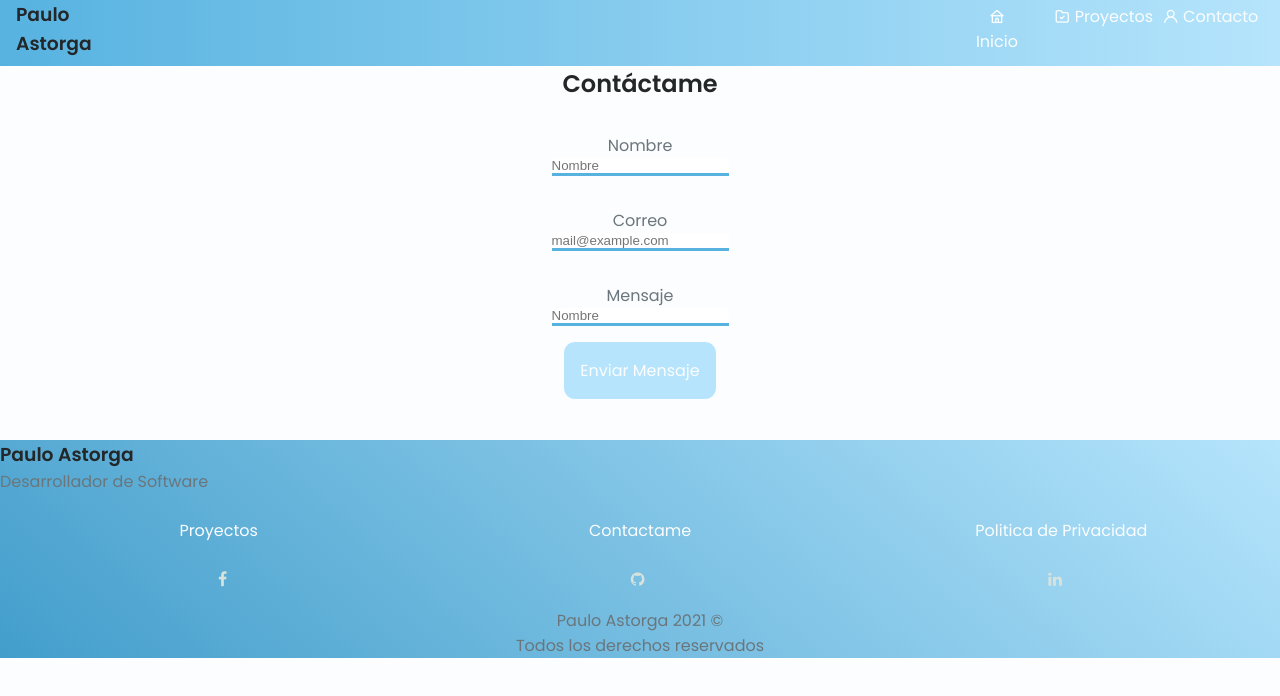
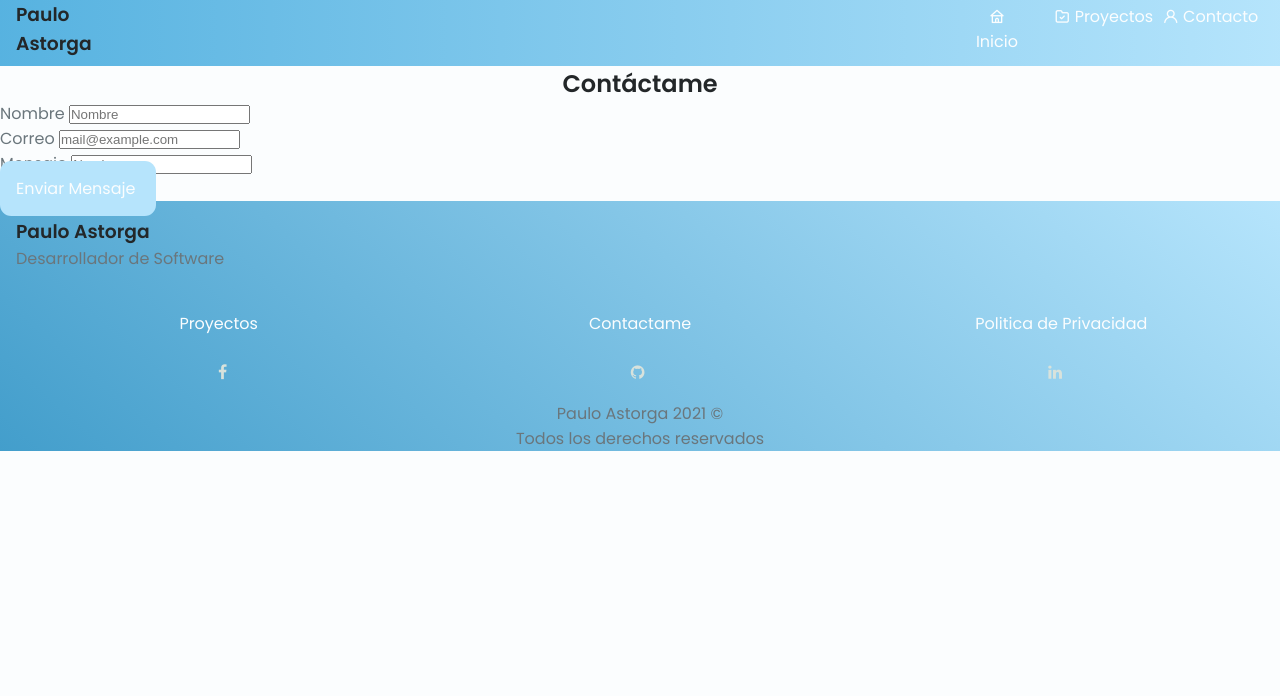
Before and after one commit to PauloAstorga/PauloAstorga.github.io, a plain HTML site: page web/contacto/contacto.html in a window 1280 px wide. Drawn offline with nearby package versions, Linux system fonts and the light colour scheme.

Commit message:
Cambio de enlaces

```diff
--- a/resources/styles/main.css
+++ b/resources/styles/main.css
@@ -466,28 +466,13 @@ ul#referal-list {
 
 /*Contact*/
 
-div#contact-content {
-    margin: var(--mb-1);
+
+div#footer-personal {
+    padding: var(--mb-1);
 }
 
-form#form-contact {
-    display: flex;
-    flex-direction: column;
-    align-items: center;
-    justify-content: center;
-    align-content: center;
-}
-
-div#input-container {
-    display: flex;
-    flex-direction: column;
-    align-items: center;
-    margin: var(--mb-1);
-}
-
-input {
-    border: none;
-    border-bottom: solid var(--first-color);
+a#fudeso-link {
+    color: var(--first-color);
 }
 
 /*-----*/
```
Also changed, not shown: index.html (+9 -9 lines), web/proyectos/proyectos.html (+6 -6 lines).
